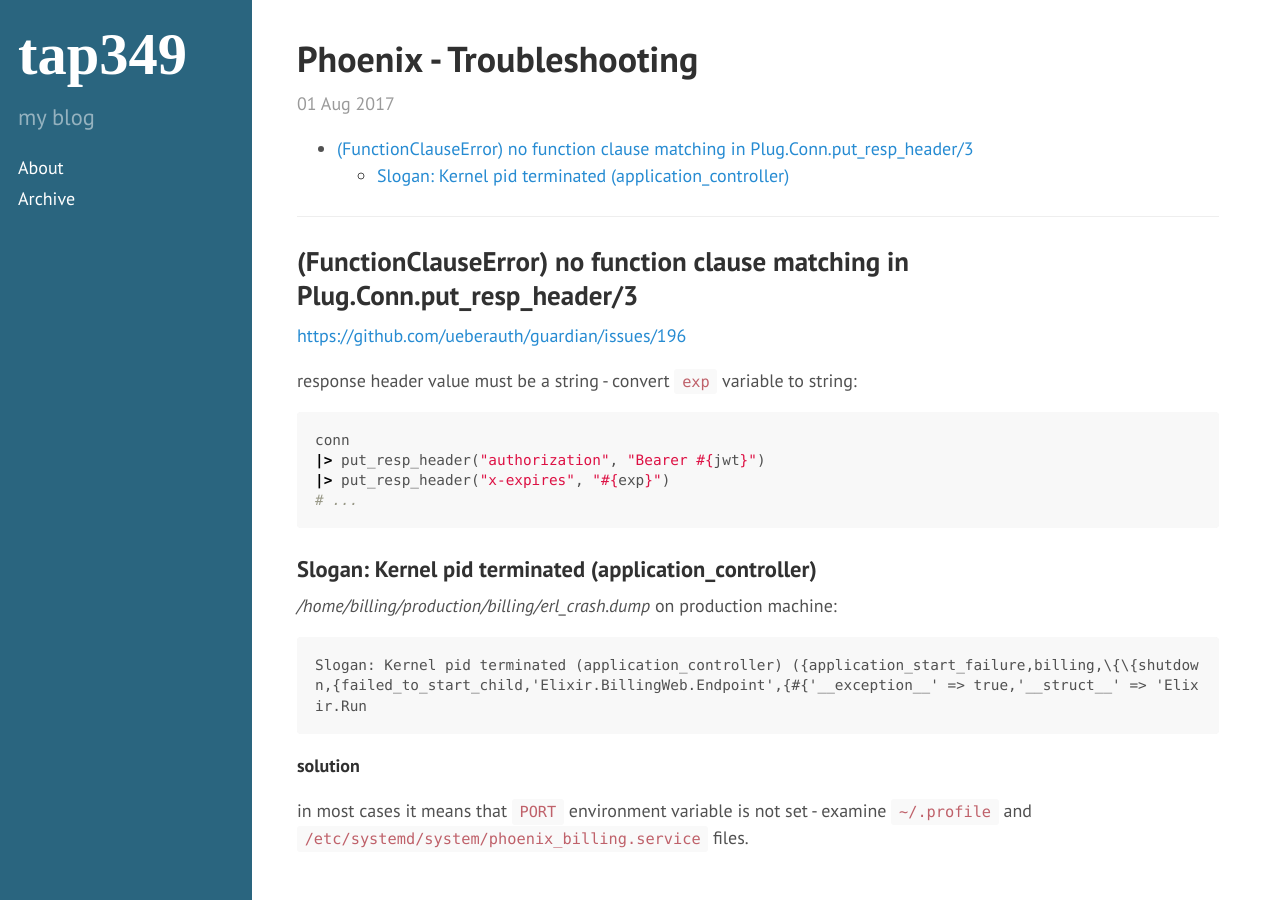
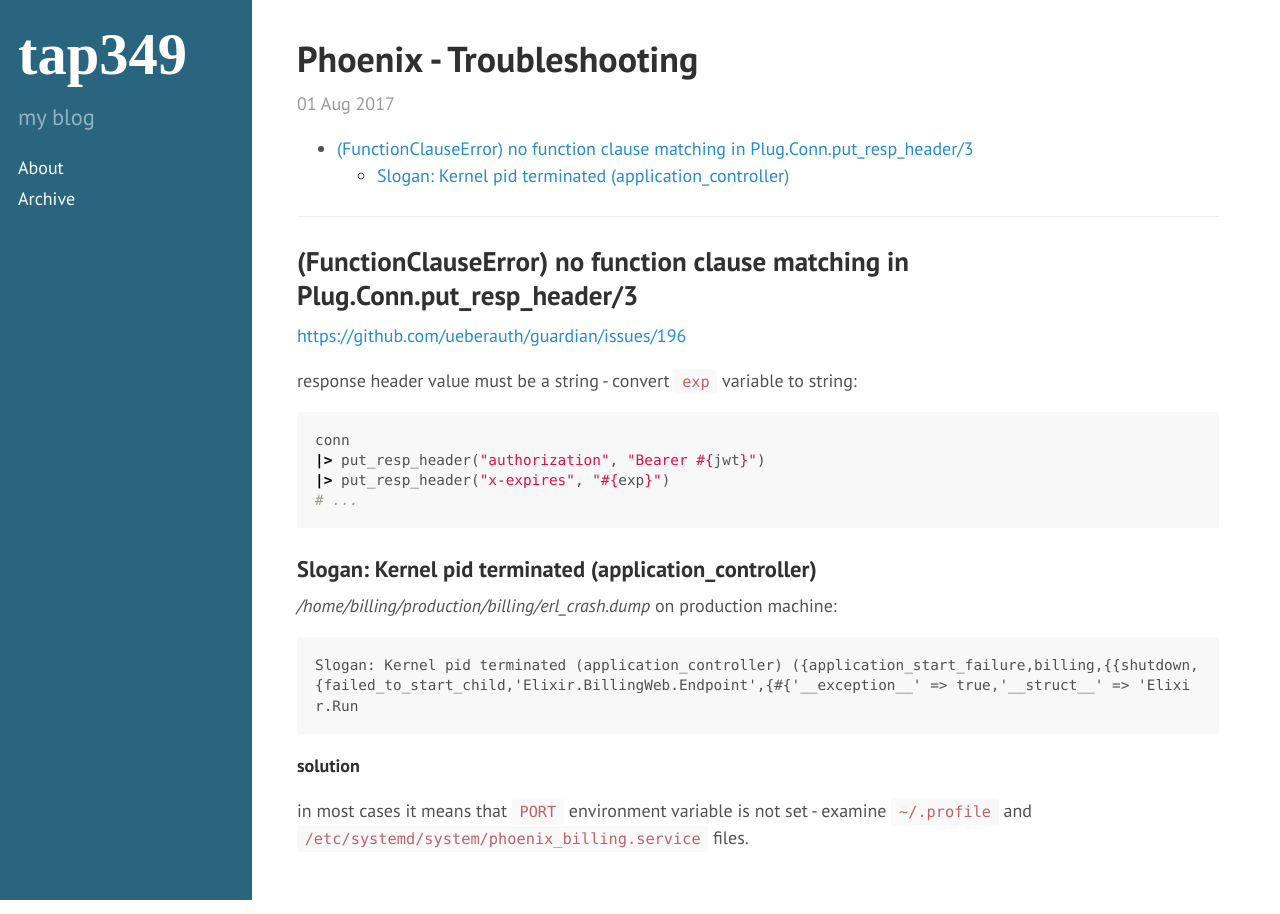
Before and after one commit to tap349/tap349.github.io, a Jekyll site: the page built from _posts/2017-08-01-phoenix-troubleshooting.md, in a window 1280 px wide. Built offline with Jekyll 4.4.1, drawn with Linux system fonts in a browser that asks for light colours.

Commit message:
update 2017-08-08_16:00:00

````diff
--- a/_posts/2017-08-01-phoenix-troubleshooting.md
+++ b/_posts/2017-08-01-phoenix-troubleshooting.md
@@ -30,9 +30,11 @@ conn
 
 _/home/billing/production/billing/erl_crash.dump_ on production machine:
 
+{% raw %}
 ```
-Slogan: Kernel pid terminated (application_controller) ({application_start_failure,billing,\{\{shutdown,{failed_to_start_child,'Elixir.BillingWeb.Endpoint',{#{'__exception__' => true,'__struct__' => 'Elixir.Run
+Slogan: Kernel pid terminated (application_controller) ({application_start_failure,billing,{{shutdown,{failed_to_start_child,'Elixir.BillingWeb.Endpoint',{#{'__exception__' => true,'__struct__' => 'Elixir.Run
 ```
+{% endraw %}
 
 **solution**
 
````
